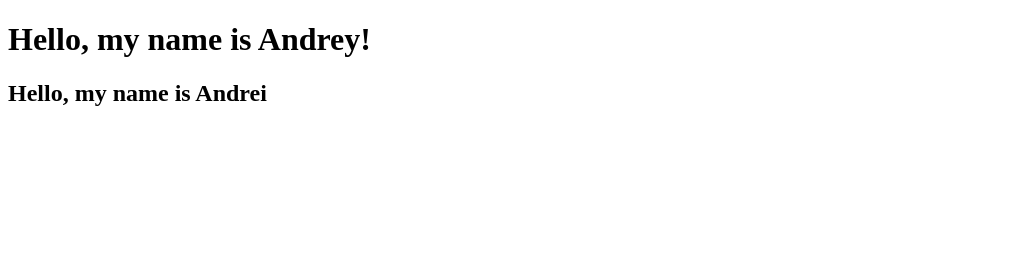
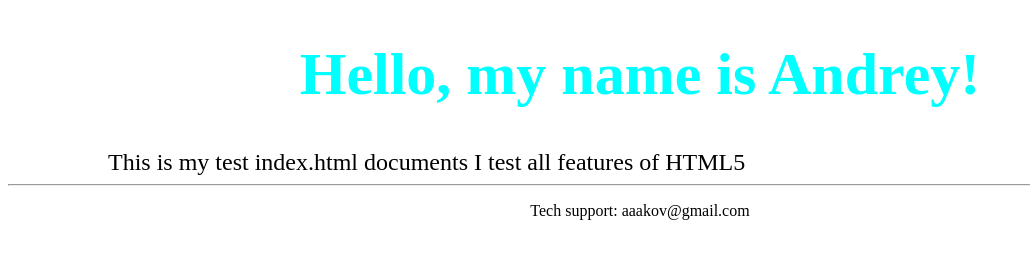
Before and after one commit to A4RE/Web-Course, a plain HTML site: page index.html in a window 1280 px wide. Shown: the whole page, without its empty margins (0-1030 px from the left). Drawn offline with Linux system fonts and the light colour scheme.

Commit message:
not big changes

```diff
--- a/index.html
+++ b/index.html
@@ -5,7 +5,14 @@
     <title>Hello, My Name is Andrei!</title>
 </head>
 <body>
-<h1>Hello, my name is Andrey!</h1>
-<h2>Hello, my name is Andrei</h2>
+    <h1 style="color: aqua; font-size: 60px; text-align: center">Hello, my name is Andrey!</h1>
+    <p style="margin: 0 100px 0 100px; font-size: 1.5em">This is my test index.html documents
+    I test all features of HTML5</p>
+    <footer>
+     <hr>
+     <p style="text-align: center;"
+        onclick="alert('Email me is useless!')">
+        Tech support: aaakov@gmail.com</p>
+    </footer>
 </body>
 </html>
```
